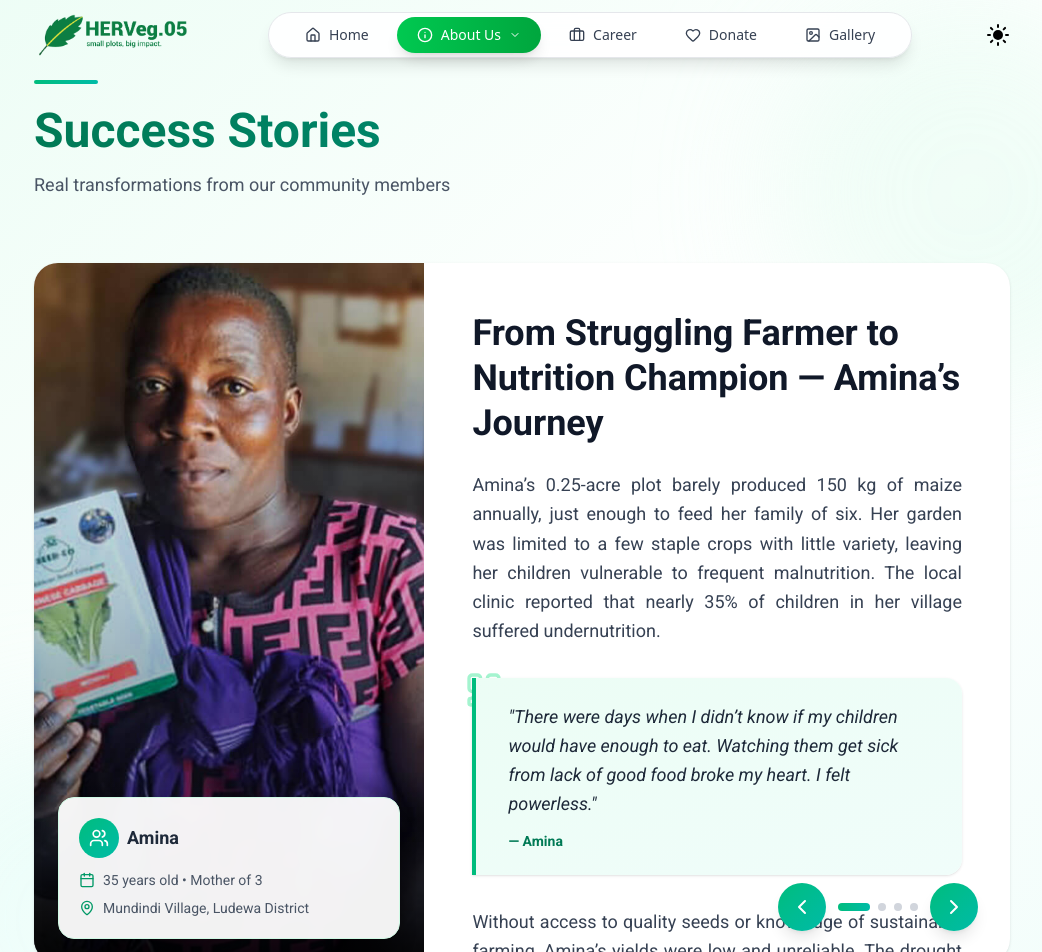
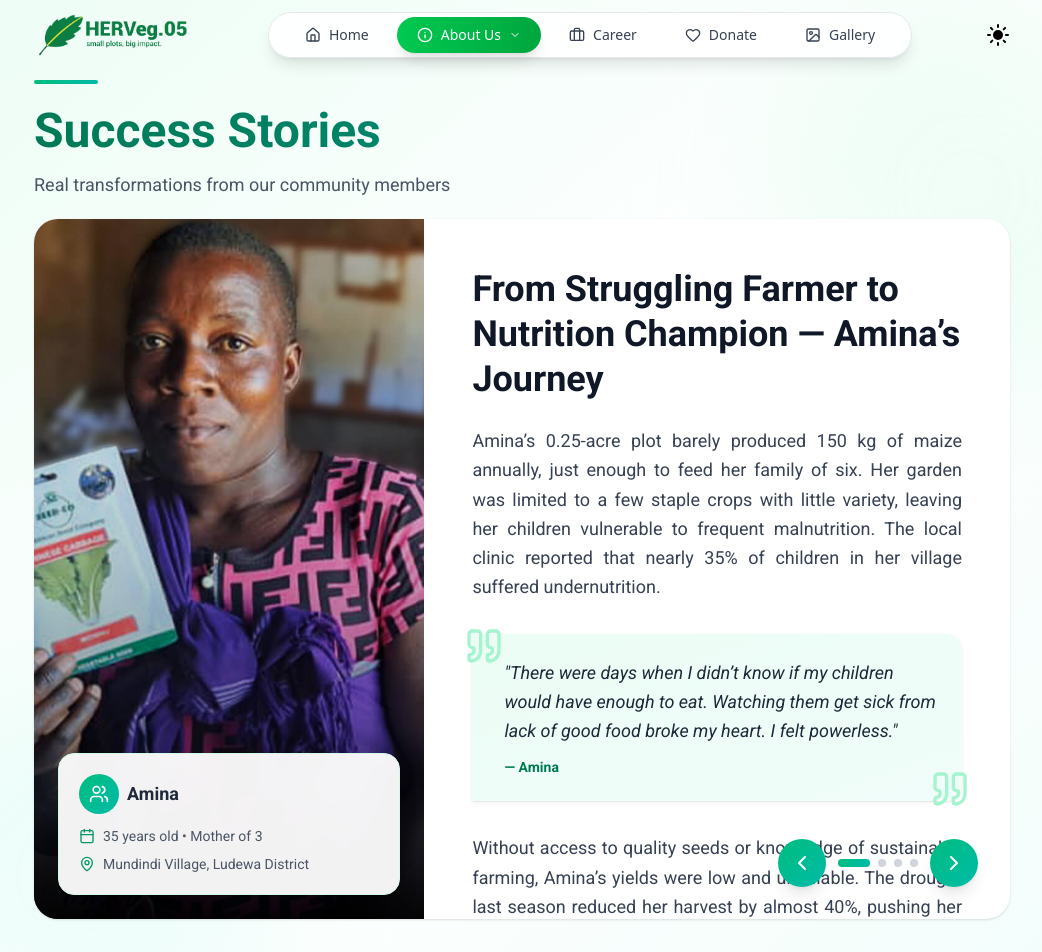
Before and after one commit to Mhando-Z/HervegWeb, a Next.js app: page /aboutus/successstories in a window 1280 px wide. Shown: the top 952 px of the page, without its empty margins (118-1160 px from the left). Built offline with nearby package versions, Linux system fonts and the light colour scheme; a web font is replaced by a local one.

Commit message:
Phase One

```diff
--- a/src/app/aboutus/successstories/Success.jsx
+++ b/src/app/aboutus/successstories/Success.jsx
@@ -311,7 +311,7 @@ export default function SuccessStories() {
           initial={{ opacity: 0, y: -20 }}
           animate={{ opacity: 1, y: 0 }}
           transition={{ duration: 0.6 }}
-          className=" mb-16"
+          className=" mb-5"
         >
           <motion.div
             initial={{ scale: 0 }}
@@ -440,10 +440,10 @@ export default function SuccessStories() {
                             transition={{ delay: 0.1 * index }}
                             className="relative my-8"
                           >
-                            <div className="absolute -left-2 -top-2">
+                            <div className="absolute -left-2 -top-2 z-10">
                               <Quote className="w-10 h-10 text-emerald-200" />
                             </div>
-                            <blockquote className="relative bg-linear-to-br from-emerald-50 to-teal-50 border-l-4 border-emerald-500 pl-8 pr-6 py-6 rounded-r-2xl shadow-sm">
+                            <blockquote className="relative bg-linear-to-br from-emerald-50 to-teal-50  border-emerald-500 pl-8 pr-6 py-6 rounded-r-2xl shadow-sm">
                               <p className="text-gray-800 italic text-lg leading-relaxed mb-3">
                                 "{section.content}"
                               </p>
@@ -451,6 +451,9 @@ export default function SuccessStories() {
                                 — {section.author}
                               </footer>
                             </blockquote>
+                            <div className="absolute -right-2 -bottom-2 z-10">
+                              <Quote className="w-10 h-10 text-emerald-200" />
+                            </div>
                           </motion.div>
                         );
                       } else if (section.type === "profile") {
```
